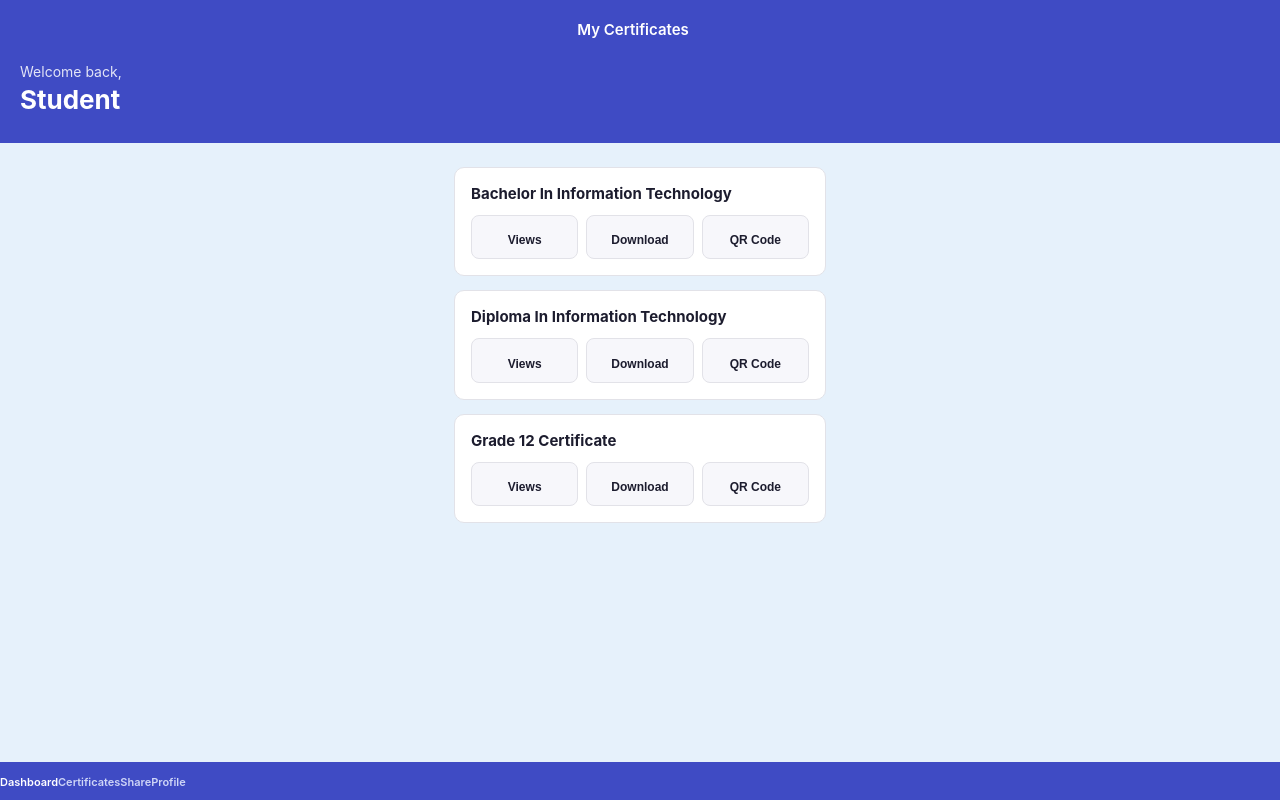
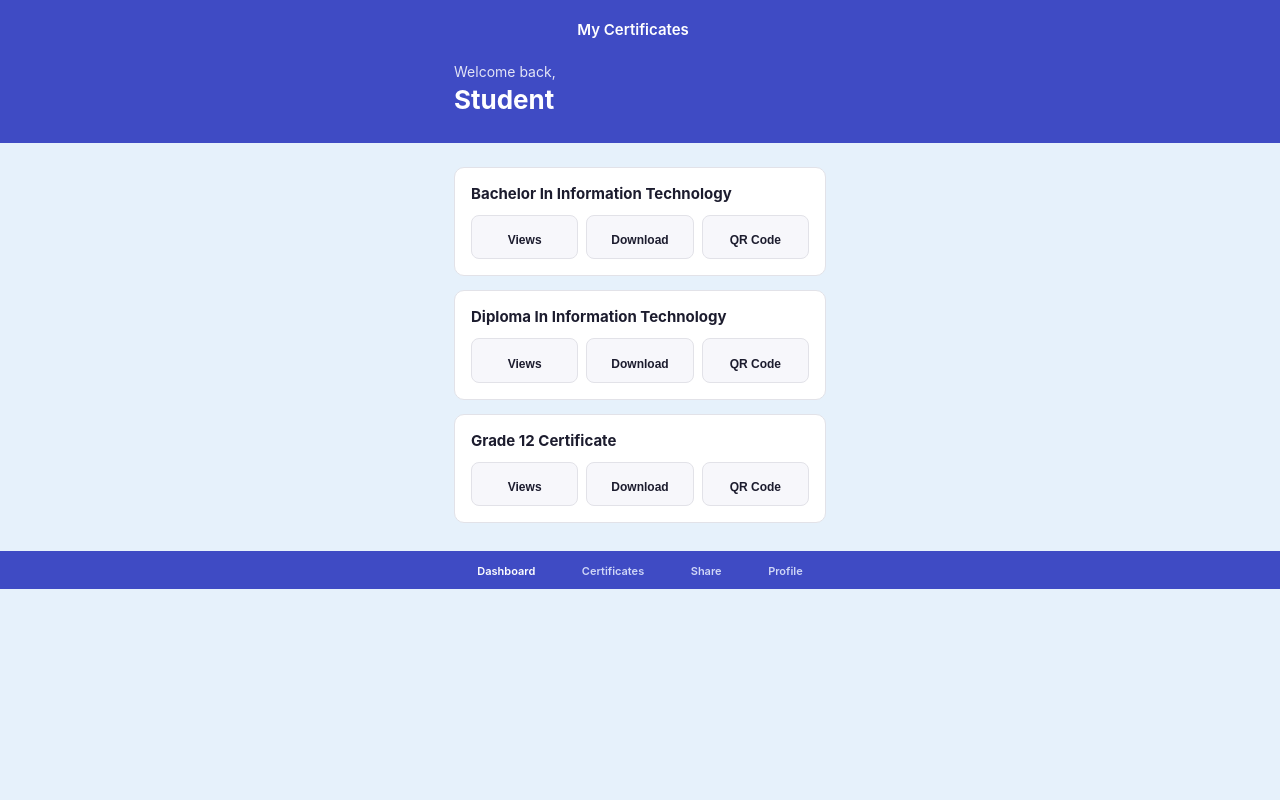
Before and after one commit to GilbertL40/Blockchain-Based-Academic-Credential-Verification-System, a Flask app: page /student in a window 1280 px wide. Run offline with Flask 3, Linux system fonts and the light colour scheme; some libraries are stand-ins or nearby versions.

Commit message:
Extra touches to the student dashboard

```diff
--- a/static/style.css
+++ b/static/style.css
@@ -1007,3 +1007,93 @@ body {
   color: var(--brand-blue-dark);
   text-decoration: underline;
 }
+
+
+/* ---------- Student dashboard: margins matching login page ---------- */
+.dash-header-inner {
+  max-width: 420px;
+  margin: 0 auto;
+  padding: 0 1.5rem;
+}
+
+.bottom-nav-inner {
+  max-width: 420px;
+  margin: 0 auto;
+  padding: 0 1.5rem;
+  display: flex;
+  justify-content: space-around;
+  width: 100%;
+}
+
+.dash-main {
+  max-width: 420px;
+  margin: 0 auto;
+  padding: 1.5rem 1.5rem 0;
+}
+
+/* ---------- Student dashboard background ---------- */
+.dash-body {
+  background: #e6f1fb;
+  position: relative;
+  overflow-x: hidden;
+}
+
+.bg-icon {
+  position: absolute;
+  color: #b5d4f4;
+  opacity: 0.5;
+  z-index: 0;
+  pointer-events: none;
+}
+
+.bg-icon-1 {
+  top: -20px;
+  left: -10px;
+  font-size: 130px;
+}
+
+.bg-icon-2 {
+  bottom: -30px;
+  right: -20px;
+  font-size: 150px;
+}
+
+.bg-icon-3 {
+  top: 45%;
+  right: 6%;
+  font-size: 56px;
+  color: #85b7eb;
+  opacity: 0.45;
+}
+
+.dash-header,
+.dash-main,
+.bottom-nav {
+  position: relative;
+  z-index: 1;
+}
+
+/* ---------- Credential cards interactive states ---------- */
+.cred-card {
+  transition: background-color 0.15s ease, border-color 0.15s ease;
+}
+
+.cred-card:hover {
+  background: #f5f7ff;
+  border-color: var(--brand-blue);
+}
+
+.cred-action-btn {
+  transition: background-color 0.15s ease, border-color 0.15s ease, transform 0.1s ease;
+  cursor: pointer;
+}
+
+.cred-action-btn:hover {
+  background: #eef0fc;
+  border-color: var(--brand-blue);
+}
+
+.cred-action-btn:active {
+  background: #dde1f7;
+  transform: scale(0.96);
+}
--- a/templates/student_dashboard.html
+++ b/templates/student_dashboard.html
@@ -9,7 +9,12 @@
 </head>
 <body class="dash-body">
 
+<i class="ti ti-shield-check bg-icon bg-icon-1" aria-hidden="true"></i>
+<i class="ti ti-certificate bg-icon bg-icon-2" aria-hidden="true"></i>
+<i class="ti ti-lock bg-icon bg-icon-3" aria-hidden="true"></i>
+
 <header class="dash-header">
+  <div class="dash-header-inner">
   <div class="dash-header-top">
     <button class="icon-btn" type="button" aria-label="Menu"><i class="ti ti-menu-2"></i></button>
     <span class="dash-header-title">My Certificates</span>
@@ -20,6 +25,7 @@
   </div>
   <p class="dash-welcome">Welcome back,</p>
   <h1 class="dash-role">Student</h1>
+  </div>
 </header>
 
 <main class="dash-main">
@@ -87,10 +93,12 @@
 </main>
 
 <nav class="bottom-nav">
+  <div class="bottom-nav-inner">
   <a href="#" class="bottom-nav-item active"><i class="ti ti-home"></i><span>Dashboard</span></a>
   <a href="#" class="bottom-nav-item"><i class="ti ti-file-certificate"></i><span>Certificates</span></a>
   <a href="#" class="bottom-nav-item"><i class="ti ti-share-2"></i><span>Share</span></a>
   <a href="#" class="bottom-nav-item"><i class="ti ti-user-circle"></i><span>Profile</span></a>
+  </div>
 </nav>
 
 </body>
```
